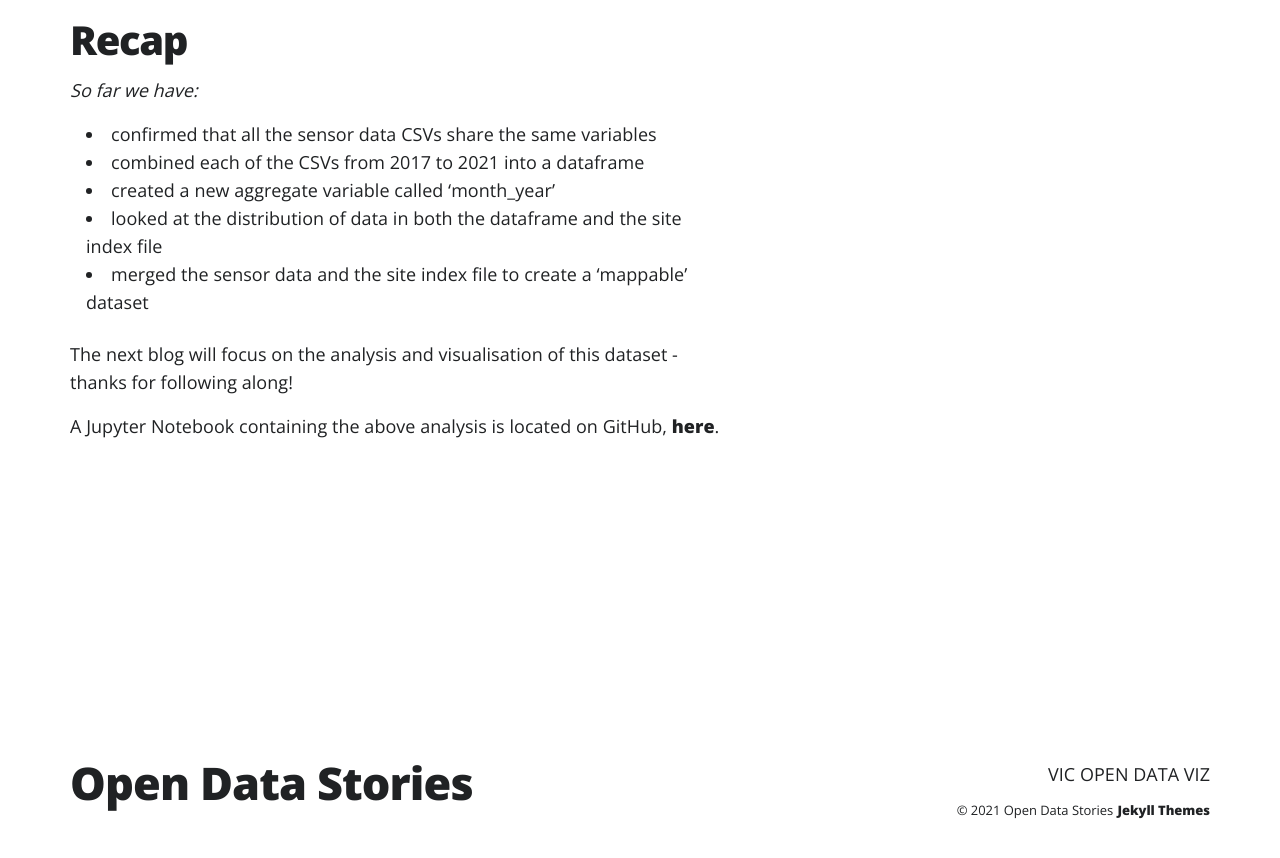
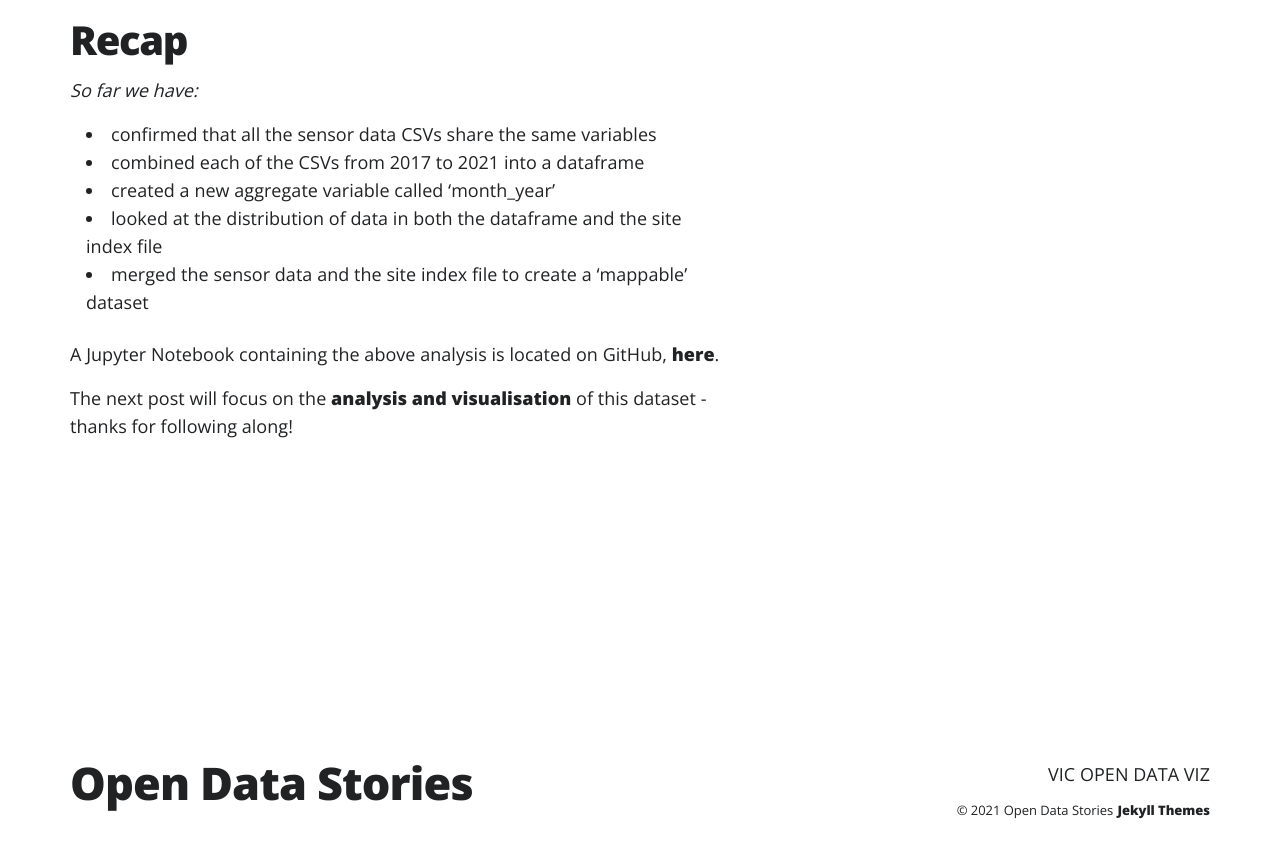
Before and after one commit to CaroPattle/bicycle_data_melbourne, a Jekyll site: the page built from docs/_posts/2021-11-16-blog-1.md, in a window 1280 px wide and 900 px high, scrolled down 10312 px. Shown: the top 858 px of the window. Built offline with Jekyll 4.4.1, drawn with Linux system fonts in a browser that asks for light colours; nearby versions of some CDN libraries.

Commit message:
added link to project from blog

```diff
--- a/docs/_posts/2021-11-16-blog-1.md
+++ b/docs/_posts/2021-11-16-blog-1.md
@@ -273,6 +273,7 @@
 * looked at the distribution of data in both the dataframe and the site index file
 * merged the sensor data and the site index file to create a 'mappable' dataset
 
-The next blog will focus on the analysis and visualisation of this dataset - thanks for following along!
 
 A Jupyter Notebook containing the above analysis is located on GitHub, [here](https://github.com/CaroPattle/data_stories/blob/main/bicycle_flows/bicycle_data_melbourne.ipynb).
+
+The next post will focus on the [analysis and visualisation](https://caropattle.github.io/data_stories/project/bicycle-flows) of this dataset - thanks for following along!
```
